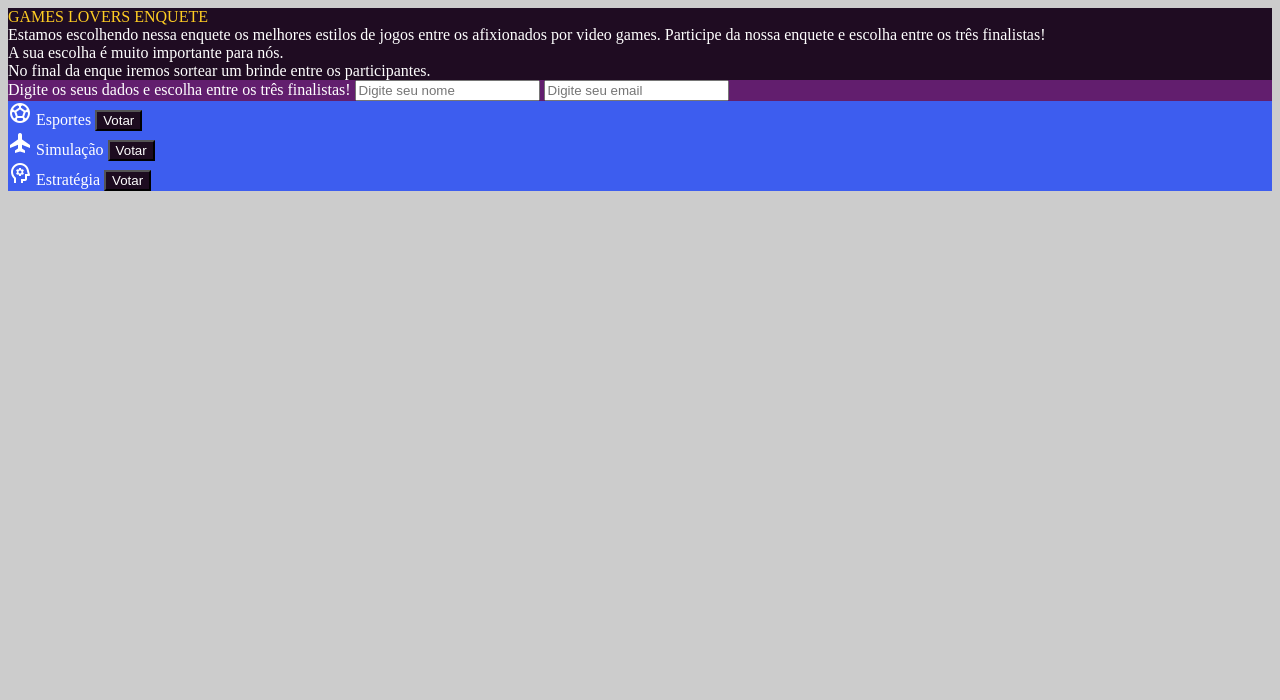
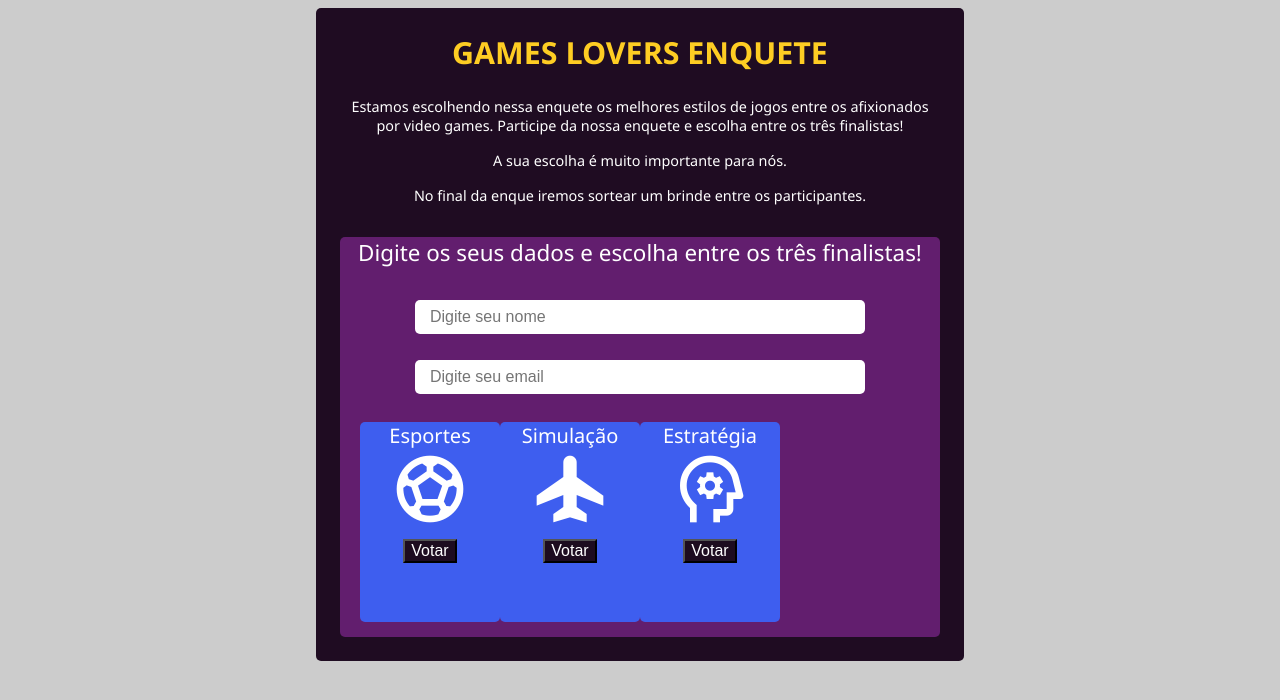
Before and after one commit to RuanMLopes/Bootcamp-DevJr-Modulo2-02, a plain HTML site: page index.html in a window 1280 px wide. Drawn offline with nearby package versions, Linux system fonts and the light colour scheme.

Commit message:
closes #4 - Formulario e ajustes

```diff
--- a/index.html
+++ b/index.html
@@ -10,43 +10,116 @@
     <style>
         body {
             background-color: #CCCCCC;
+            align-items: center;
+            text-align: center;
+            font-family: 'Segoe UI', Tahoma, Geneva, Verdana, sans-serif;
         }
 
         button {
             background-color: #1D0C20;
             color: #FFF;
+            font-size: 1rem;
+        }
+
+        input {
+            width: 70%;
+            height: 4px;
+            padding: 0.9375rem;
+            font-size: 1rem;
+            border-radius: 5px;
+            border: 0;
+            margin: 13px;
+        }
+
+        input:focus {
+            outline: none;
+            box-shadow: 0 0 10px #009E9E;
         }
 
         .container {
             background-color: #1F0C22;
+            margin: auto;
+            width: 600px;
+
             color: #FFF;
+
+            border-radius: 5px;
+            overflow: hidden;
+
+            padding: 1.5rem;
+        }
+
+        .flex-container {
+            background-color: #621E6E;
+            margin-top: 2rem;
+            border-radius: 5px;
         }
 
         .header {
             color: #FECD23;
+            font-size: 1.9rem;
+            font-weight: 600;
+            margin-bottom: 1.5rem;
         }
 
-        .header-voting {
-            background-color: #621E6E;
+        .header-subtitle {
+            font-size: 1.4rem;
+            margin-bottom: 1.2rem;
         }
 
-        .option {
-            background-color: #2637DA;
+        .header-text {
+            margin-bottom: 1rem;
+            font-size: 0.9rem;
         }
 
-        .option-separate {
-            background-color: #3D5DEF;
+        .sub-header {
+            display: flex;
+            flex-direction: row;
+            padding: 15px 20px;
         }
 
-        <style>.material-symbols-outlined {
+        #esporte {
+            background-color: #3E5EEF;
+            font-size: 1.25rem;
+
+            border: #2637DA;
+            border-radius: 5px;
+
+            float: left;
+            width: 25%;
+        }
+
+        #simulacao {
+            background-color: #3E5EEF;
+            font-size: 1.25rem;
+            height: 200px;
+
+            border: #2637DA;
+            border-radius: 5px;
+
+            float: middle;
+            width: 25%;
+        }
+
+        #estrategia {
+            background-color: #3E5EEF;
+            font-size: 1.25rem;
+
+            border: #2637DA;
+            border-radius: 5px;
+
+            float: right;
+            width: 25%;
+        }
+
+        .material-symbols-outlined {
             font-variation-settings:
                 'FILL' 0,
                 'wght' 400,
                 'GRAD' 0,
-                'opsz' 84px !important;
+                'opsz' 24;
+            font-size: 5rem !important;
         }
-    </style>
-
     </style>
 </head>
 
@@ -55,47 +128,65 @@
         <div class="header">
             GAMES LOVERS ENQUETE
         </div>
-        <div>
+        <div class="header-text">
             Estamos escolhendo nessa enquete os melhores estilos de jogos entre os afixionados por video games.
             Participe da nossa enquete e escolha entre os três finalistas!
         </div>
-        <div>
+        <div class="header-text">
             A sua escolha é muito importante para nós.
         </div>
-        <div>
+        <div class="header-text">
             No final da enque iremos sortear um brinde entre os participantes.
         </div>
-        <div class="header-voting">
+        <div class="flex-container">
+            <div class="header-subtitle">
                 Digite os seus dados e escolha entre os três finalistas!
+            </div>
+            <div>
                 <input type="text" placeholder="Digite seu nome" />
+            </div>
+            <div>
                 <input type="text" placeholder="Digite seu email" />
-            <div class="option">
-                <div class="option-separate">
+            </div>
+            <div class="sub-header">
+                <div id="esporte">
+                    <div>
+                        Esportes
+                    </div>
                     <link rel="stylesheet"
                         href="https://fonts.googleapis.com/css2?family=Material+Symbols+Outlined:opsz,wght,FILL,GRAD@20..48,100..700,0..1,-50..200" />
                     <span class="material-symbols-outlined">
                         sports_soccer
                     </span>
-                    Esportes
+                    <div>
                         <button>Votar</button>
                     </div>
-                <div class="option-separate">
+                </div>
+                <div id="simulacao">
+                    <div>
+                        Simulação
+                    </div>
                     <link rel="stylesheet"
                         href="https://fonts.googleapis.com/css2?family=Material+Symbols+Outlined:opsz,wght,FILL,GRAD@20..48,100..700,0..1,-50..200" />
                     <span class="material-symbols-outlined">
                         flight
                     </span>
-                    Simulação
+                    <div>
                         <button>Votar</button>
                     </div>
-                <div class="option-separate">
+                </div>
+                <div id="estrategia">
+                    <div>
+                        Estratégia
+                    </div>
                     <link rel="stylesheet"
                         href="https://fonts.googleapis.com/css2?family=Material+Symbols+Outlined:opsz,wght,FILL,GRAD@20..48,100..700,0..1,-50..200" />
-                    <span class="material-symbols-outlined">
+                    <div class="material-symbols-outlined">
                         psychology
-                    </span>
-                    Estratégia
+                    </div>
+                    <div>
                         <button>Votar</button>
+                    </div>
                 </div>
             </div>
         </div>
```
Lines whose indentation alone changed are shown as unchanged.
